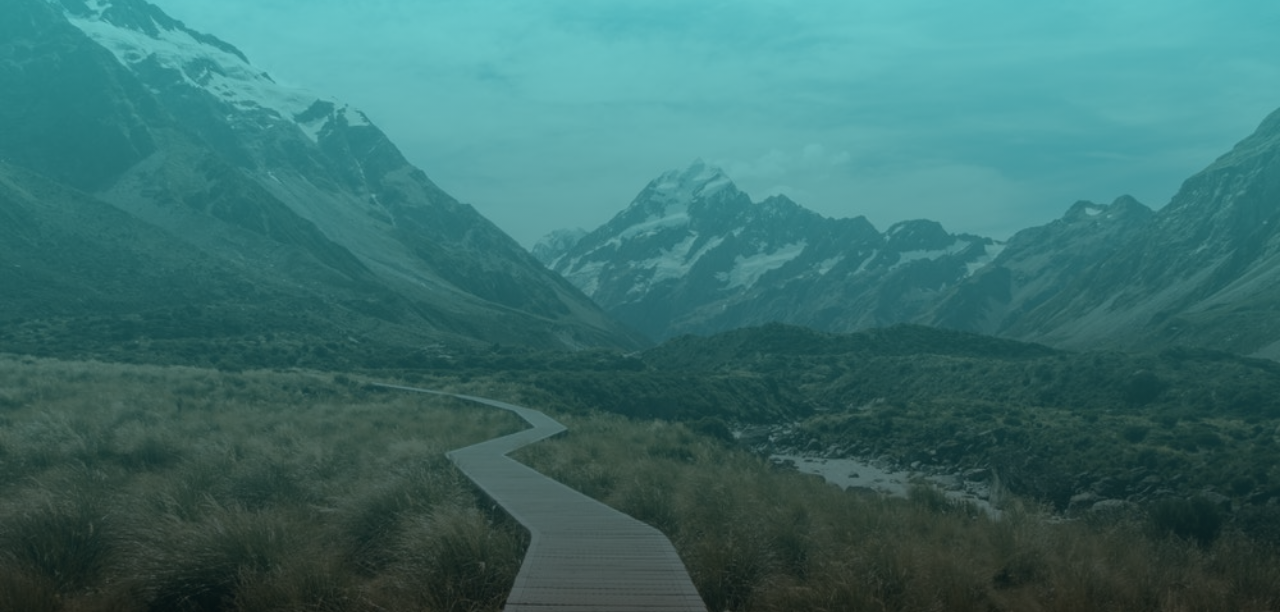
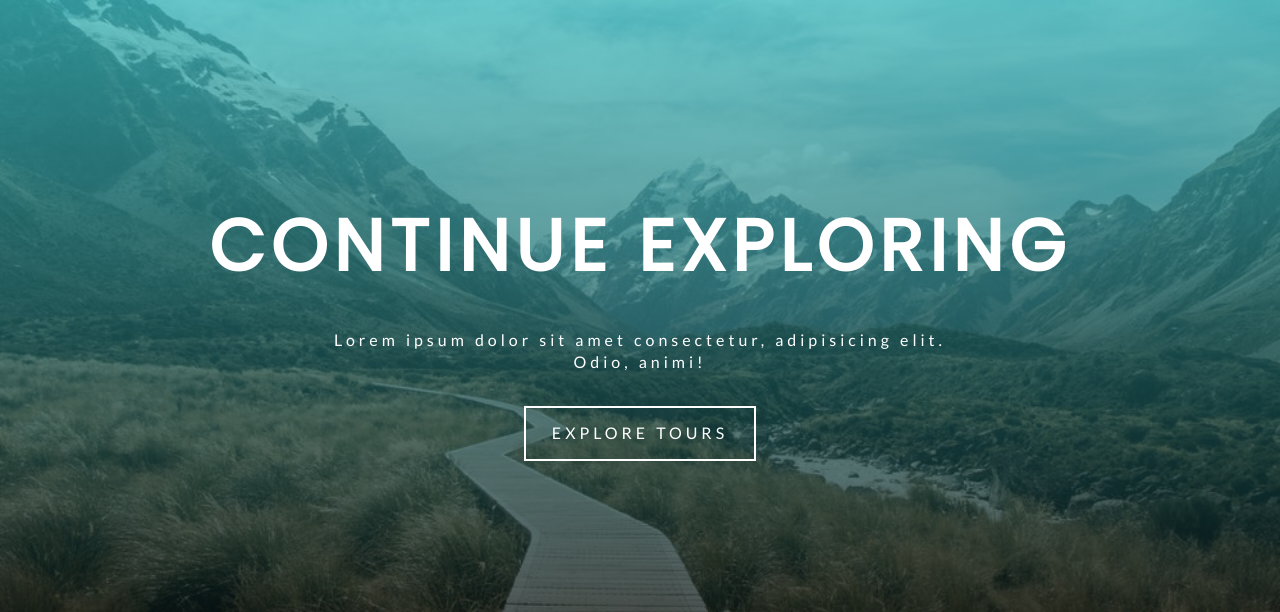
Before and after one commit to NicolaAstra/Gatsby-Company-Website, a Gatsby site: page / in a window 1280 px wide. Shown: the part 188-800 px from the top of the page. Built offline with nearby package versions, Linux system fonts and the light colour scheme; Gatsby itself is replaced by a stand-in of ours.

Commit message:
add banner

```diff
--- /dev/null
+++ b/src/components/Banner.js
@@ -0,0 +1,14 @@
+import React from "react"
+import styles from "../css/banner.module.css"
+
+const Banner = ({ title, info, children }) => {
+  return (
+    <div className={styles.banner}>
+      <h1>{title}</h1>
+      <p>{info}</p>
+      {children}
+    </div>
+  )
+}
+
+export default Banner
--- /dev/null
+++ b/src/css/banner.module.css
@@ -0,0 +1,25 @@
+.banner {
+  text-align: center;
+  letter-spacing: var(--mainSpacing);
+  color: var(--mainWhite);
+}
+.banner h1 {
+  font-size: 3.3rem;
+  text-transform: uppercase;
+  margin-bottom: 2rem;
+  padding: 0 1rem;
+  letter-spacing: 6px;
+}
+.banner p {
+  width: 85%;
+  margin: 0 auto;
+  margin-bottom: 2rem;
+}
+@media screen and (min-width: 768px) {
+  .banner h1 {
+    font-size: 4.5rem;
+  }
+  .banner p {
+    width: 70%;
+  }
+}
--- a/src/pages/index.js
+++ b/src/pages/index.js
@@ -2,11 +2,21 @@
 import { Link } from "gatsby"
 import Layout from "../components/Layout"
 import SimpleHero from "../components/SimpleHero"
+import Banner from "../components/Banner"
 
 export default () => (
   <>
     <Layout>
-      <SimpleHero />
+      <SimpleHero>
+        <Banner
+          title="continue exploring"
+          info="Lorem ipsum dolor sit amet consectetur, adipisicing elit. Odio, animi!"
+        >
+          <Link to="/tours" className="btn-white">
+            explore tours
+          </Link>
+        </Banner>
+      </SimpleHero>
     </Layout>
   </>
 )
```
